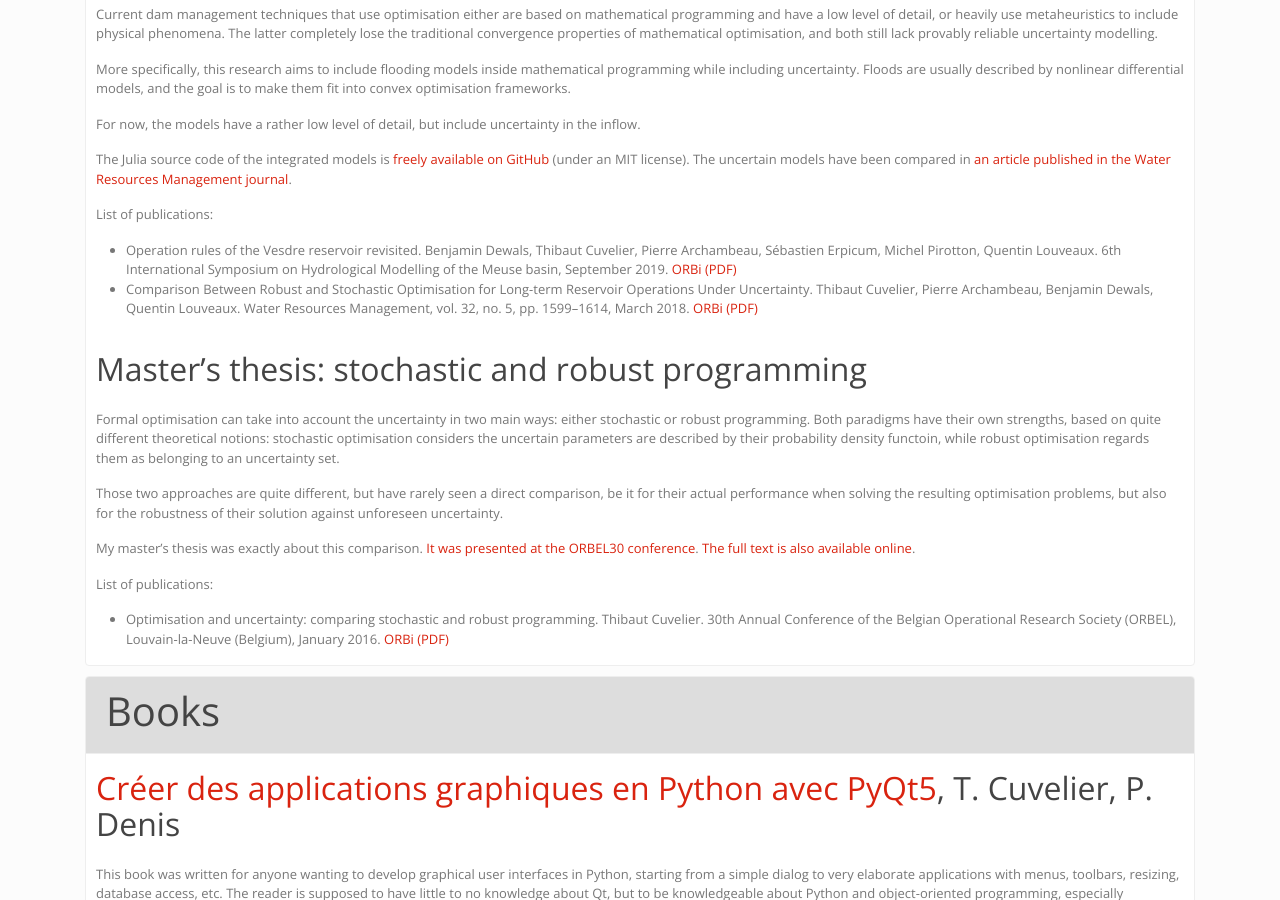
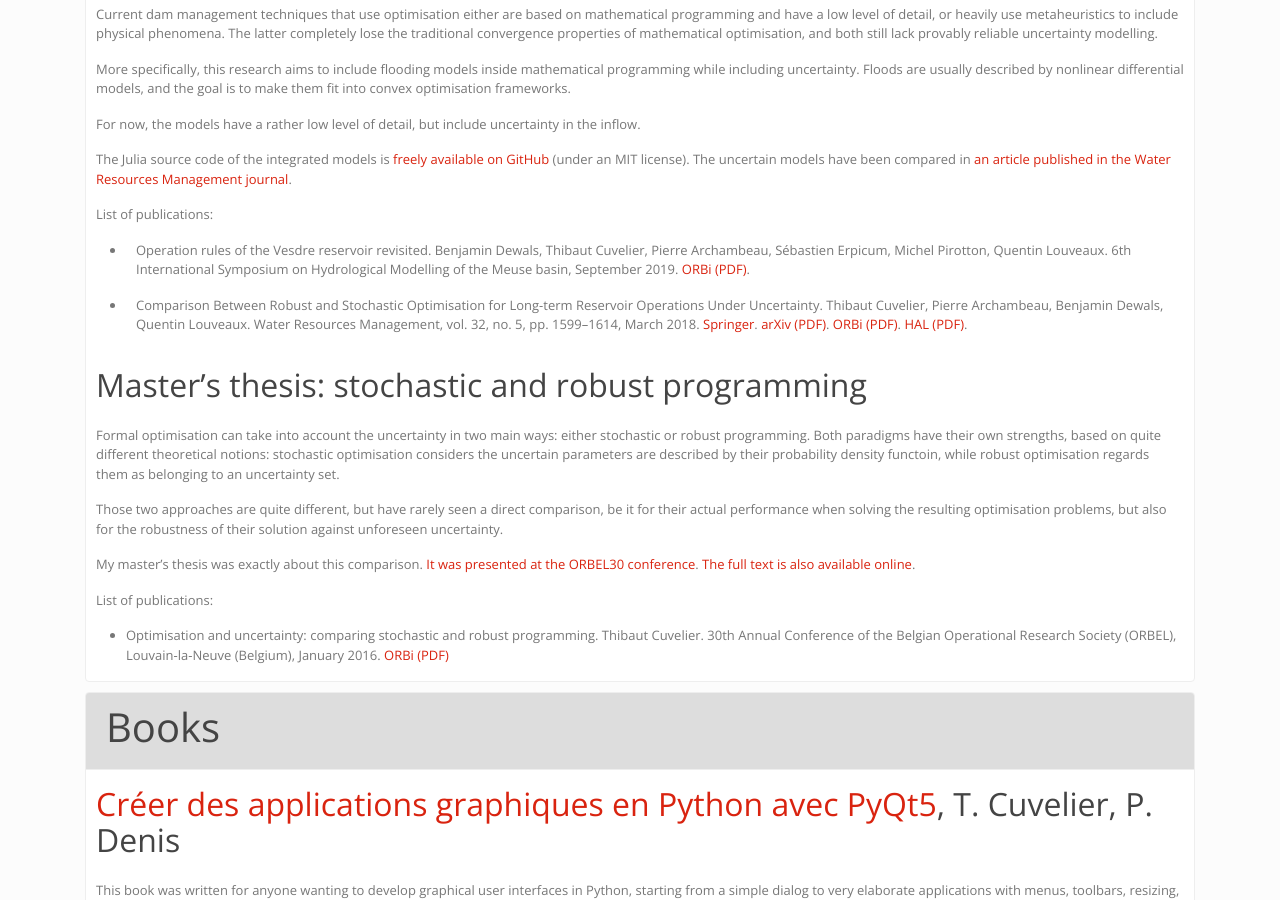
Before and after one commit to dourouc05/dourouc05.github.io, a Jekyll site: the page built from research.md, in a window 1280 px wide and 900 px high, scrolled down 1811 px. Built offline with Jekyll 4.4.1, drawn with Linux system fonts in a browser that asks for light colours; a script that is not in the unit is left out.

Commit message:
Update research.md

```diff
--- a/research.md
+++ b/research.md
@@ -61,8 +61,8 @@ The Julia source code of the integrated models is [freely available on GitHub](h
 
 **List of publications**:
 
-* Operation rules of the Vesdre reservoir revisited. Benjamin Dewals, Thibaut Cuvelier, Pierre Archambeau, Sébastien Erpicum, Michel Pirotton, Quentin Louveaux. 6th International Symposium on Hydrological Modelling of the Meuse basin, September 2019. [ORBi (PDF)](http://hdl.handle.net/2268/239415)
-* Comparison Between Robust and Stochastic Optimisation for Long-term Reservoir Operations Under Uncertainty. Thibaut Cuvelier, Pierre Archambeau, Benjamin Dewals, Quentin Louveaux. Water Resources Management, vol. 32, no. 5, pp. 1599–1614, March 2018. [ORBi (PDF)](http://hdl.handle.net/2268/219394)
+* {% include reference.md key='dams_ishmm2019' %}
+* {% include reference.md key='dams_wrm2018' %}
 
 ## Master's thesis: stochastic and robust programming
 
```
